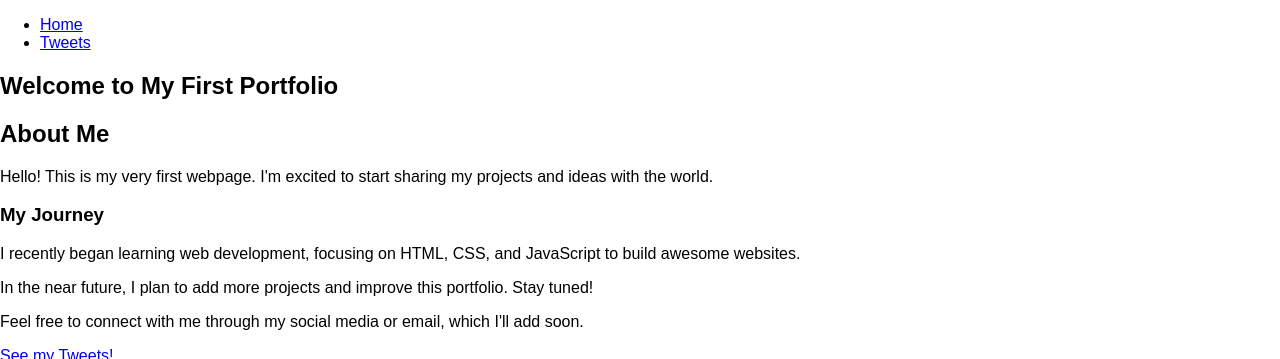
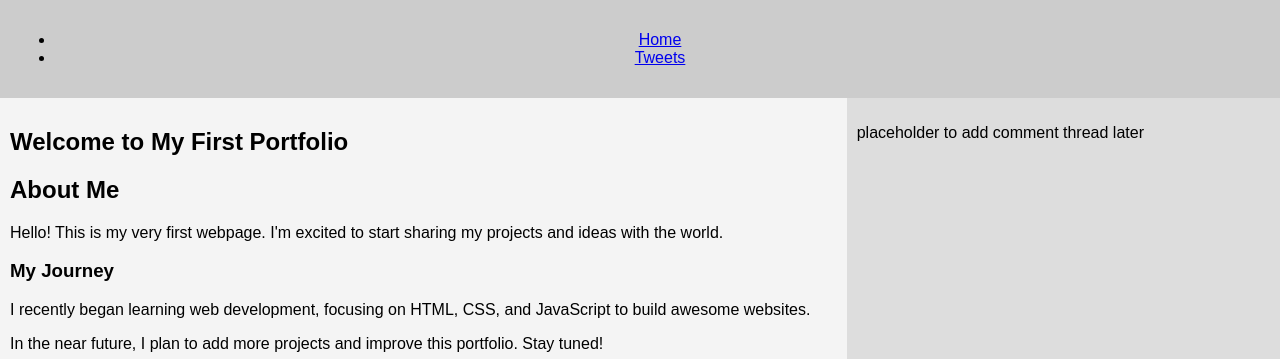
Before and after one commit to Shahdm22/alx_html_css, a plain HTML site: page css_basic/index.html in a window 1280 px wide. Shown: the top 359 px of the page. Drawn offline with Linux system fonts and the light colour scheme.

Commit message:
postioning

```diff
--- a/css_basic/styles.css
+++ b/css_basic/styles.css
@@ -2,4 +2,33 @@ body {
     margin: 0;
     padding: 0;
     font-family: Arial, sans-serif;
+    display: flex;
+    flex-direction: column;
 }
+
+main {
+    display: flex;
+    flex-direction: row;
+    flex: auto;
+}
+
+article {
+    flex: 2;
+    overflow-y: auto;
+    padding: 10px;
+    background-color: #f4f4f4;
+}
+
+aside {
+    flex: 1;
+    overflow-y: auto;
+    padding: 10px;
+    background-color: #ddd;
+}
+
+header,
+footer {
+    padding: 15px;
+    background-color: #ccc;
+    text-align: center;
+}
```
